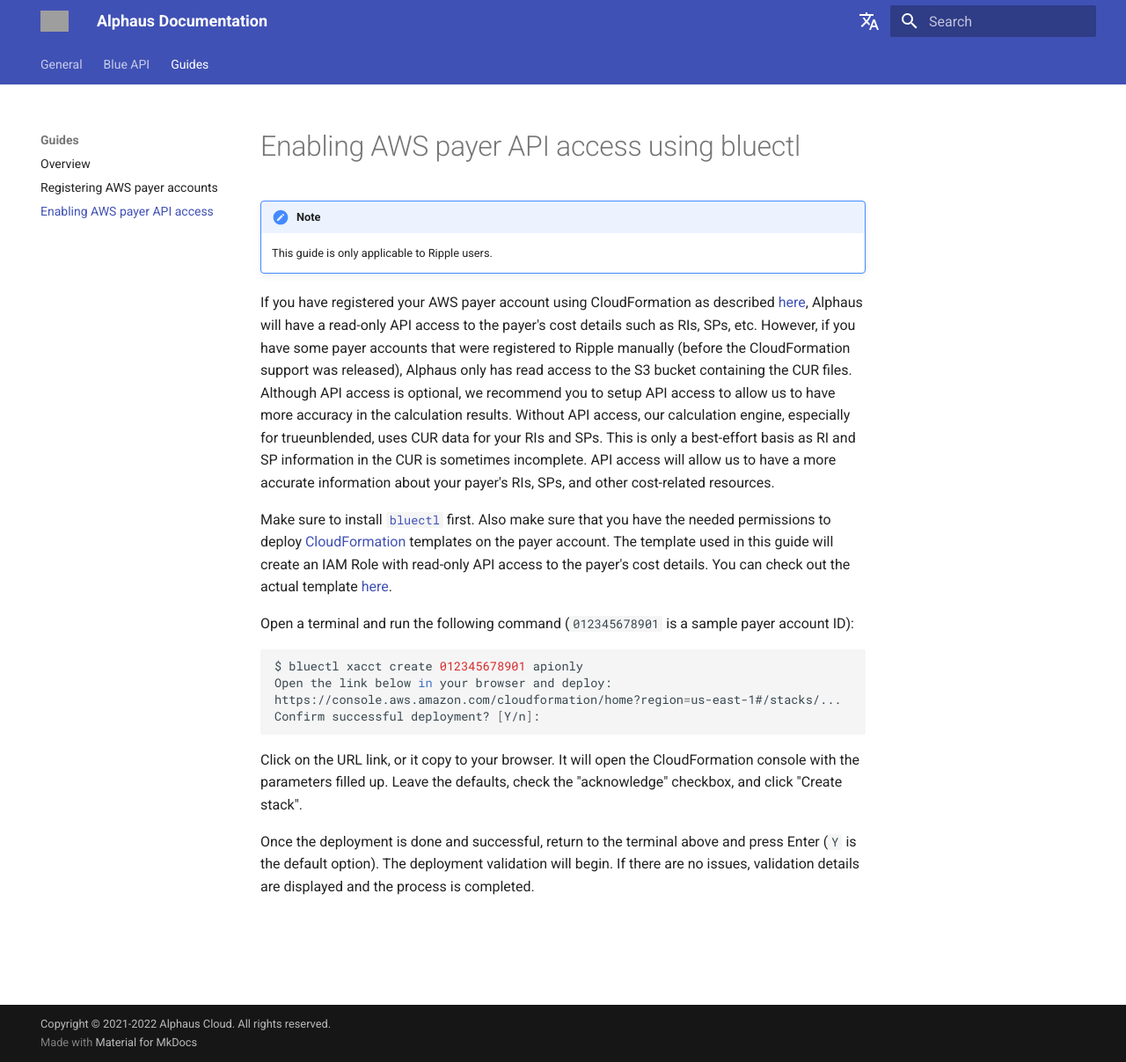
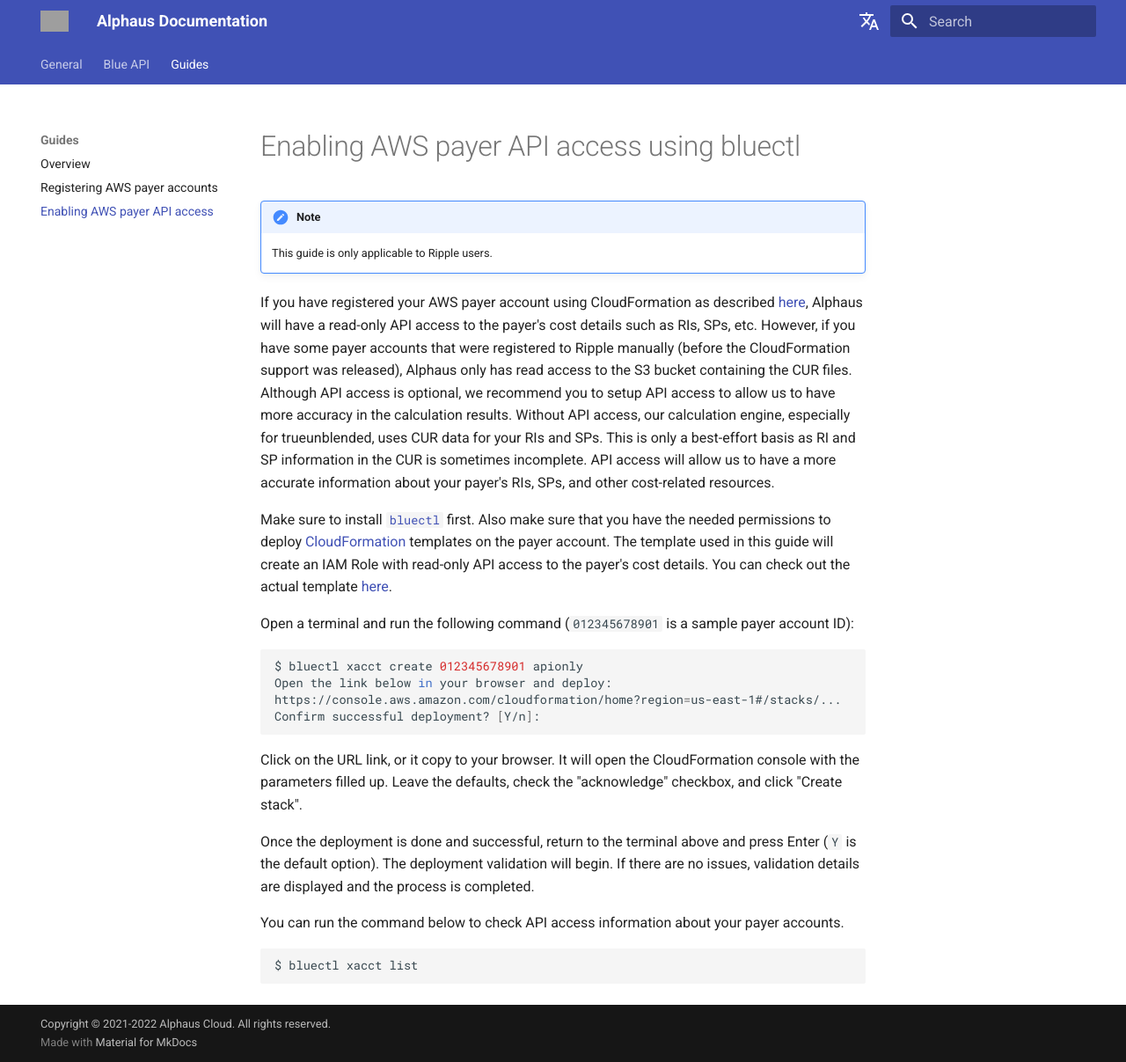
Before and after one commit to alphauslabs/tmpdocs, an MkDocs documentation site: the page built from docs/guides/aws-enable-api-access.md, in a window 1280 px wide and 1207 px high. Shown: the whole window at 88% size. Built offline with MkDocs 1.6.1 and Material for MkDocs 9.7.7, drawn with Linux system fonts in a browser that asks for light colours; comment, search, counter and statistics services are not loaded; grey boxes are pictures that could not be loaded.

Commit message:
docs: wip enable api access

````diff
--- a/docs/guides/aws-enable-api-access.md
+++ b/docs/guides/aws-enable-api-access.md
@@ -19,3 +19,9 @@
 Click on the URL link, or it copy to your browser. It will open the CloudFormation console with the parameters filled up. Leave the defaults, check the "acknowledge" checkbox, and click "Create stack".
 
 Once the deployment is done and successful, return to the terminal above and press Enter (`Y` is the default option). The deployment validation will begin. If there are no issues, validation details are displayed and the process is completed.
+
+You can run the command below to check API access information about your payer accounts.
+
+```sh
+$ bluectl xacct list
+```
````
